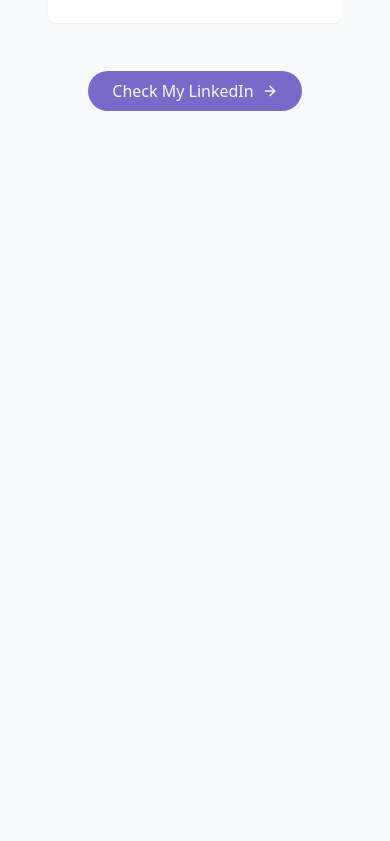
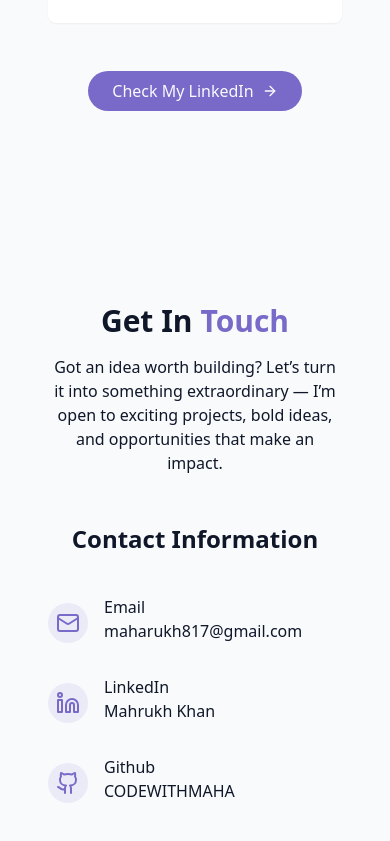
Before and after one commit to CODEWITHMAHA/MyPersonalPortfolioWebsite, a React (Vite) app: page / in a window 390 px wide. Shown: the part 9189-10030 px from the top of the page. Before the commit the page ends 9396 px from the top, so only its background shows below. Built offline with nearby package versions, Linux system fonts and the light colour scheme.

Commit message:
feat: implement contact section

```diff
--- a/src/App.jsx
+++ b/src/App.jsx
@@ -7,6 +7,7 @@ import NotFound from "./pages/NotFound"
 function App() {
   return (
     <>
+
      <BrowserRouter>
        <Routes>
           <Route index element={<Home/>} />
--- a/src/components/AboutSection.jsx
+++ b/src/components/AboutSection.jsx
@@ -26,7 +26,9 @@ const AboutSection = () => {
                 Get In Touch
               </a>
               <a
-                href=""
+                href="/ProjectsImgs/MahrukhKhan(Frontend Developer).pdf"
+                download={true}
+                target="_blank"
                 className="px-6 py-2 rounded-full border border-primary text-primary hover:bg-primary/10 transition-colors duration-300"
               >
                 Download CV
--- /dev/null
+++ b/src/components/ContactSection.jsx
@@ -0,0 +1,73 @@
+import { Github, Linkedin, Mail } from "lucide-react";
+
+const ContactSection = () => {
+  return (
+    <section id="contact" className="py-24 px-4 relative bg-secondary/30">
+      <div className="container mx-auto max-w-5xl">
+        <h2 className="text-3xl md:text-4xl font-bold text-center mb-4">
+          Get In <span className="text-primary">Touch</span>
+        </h2>
+        <p className="text-center text-muted-foreground mb-12 max-w-2xl mx-auto">
+          Got an idea worth building? Let’s turn it into something extraordinary
+          — I’m open to exciting projects, bold ideas, and opportunities that
+          make an impact.
+        </p>
+        <div>
+          <div className="space-y-8">
+            <h3 className="text-2xl font-semibold mb-10">
+              Contact Information
+            </h3>
+            <div className=" flex flex-col justify-start items-start sm:justify-center sm:items-center space-x-7 space-y-8 md:space-y-0 md:flex-row md:space-x-8">
+              <div className="flex items-center space-x-4">
+                <div className="p-2 mt-2 bg-primary/10 rounded-full">
+                  <Mail className="h-6 w-6 text-primary" />
+                </div>
+                <div>
+                  <h4 className="font-medium text-start">Email</h4>
+                  <a
+                    href="mailto:maharukh817@gmail.com"
+                    className="text-muted-foreground hover:text-primary transition-colors"
+                  >
+                    maharukh817@gmail.com
+                  </a>
+                </div>
+              </div>
+              <div className="flex items-start space-x-4">
+                <div className="p-2 mt-2 bg-primary/10 rounded-full">
+                  <Linkedin className="h-6 w-6 text-primary" />
+                </div>
+                <div>
+                  <h4 className="font-medium text-start">LinkedIn</h4>
+                  <a
+                    href="https://www.linkedin.com/in/mahrukh-khan-195668236"
+                    target="_blank"
+                    className="text-muted-foreground hover:text-primary transition-colors"
+                  >
+                    Mahrukh Khan
+                  </a>
+                </div>
+              </div>
+              <div className="flex items-start space-x-4">
+                <div className="p-2 mt-2 bg-primary/10 rounded-full">
+                  <Github className="h-6 w-6 text-primary" />
+                </div>
+                <div>
+                  <h4 className="font-medium text-start">Github</h4>
+                  <a
+                    href="https://github.com/CODEWITHMAHA"
+                    target="_blank"
+                    className="text-muted-foreground hover:text-primary transition-colors"
+                  >
+                    CODEWITHMAHA
+                  </a>
+                </div>
+              </div>
+            </div>
+          </div>
+        </div>
+      </div>
+    </section>
+  );
+};
+
+export default ContactSection;
--- a/src/pages/Home.jsx
+++ b/src/pages/Home.jsx
@@ -6,6 +6,8 @@ import AboutSection from "../components/AboutSection";
 import SkillsSection from "../components/SkillsSection";
 import ProjectsSection from "../components/ProjectsSection";
 import Certifications from "../components/Certifications";
+import ContactSection from "../components/ContactSection";
+
 
 const Home = () => {
   return (
@@ -23,9 +25,11 @@ const Home = () => {
         <SkillsSection/>
         <ProjectsSection/>
         <Certifications/>
+        <ContactSection/>
       </main>
 
       {/* Footer */}
+
     </div>
   );
 };
```
Also changed, not shown: 1 other file (tests, documents, lock files or other folders).
